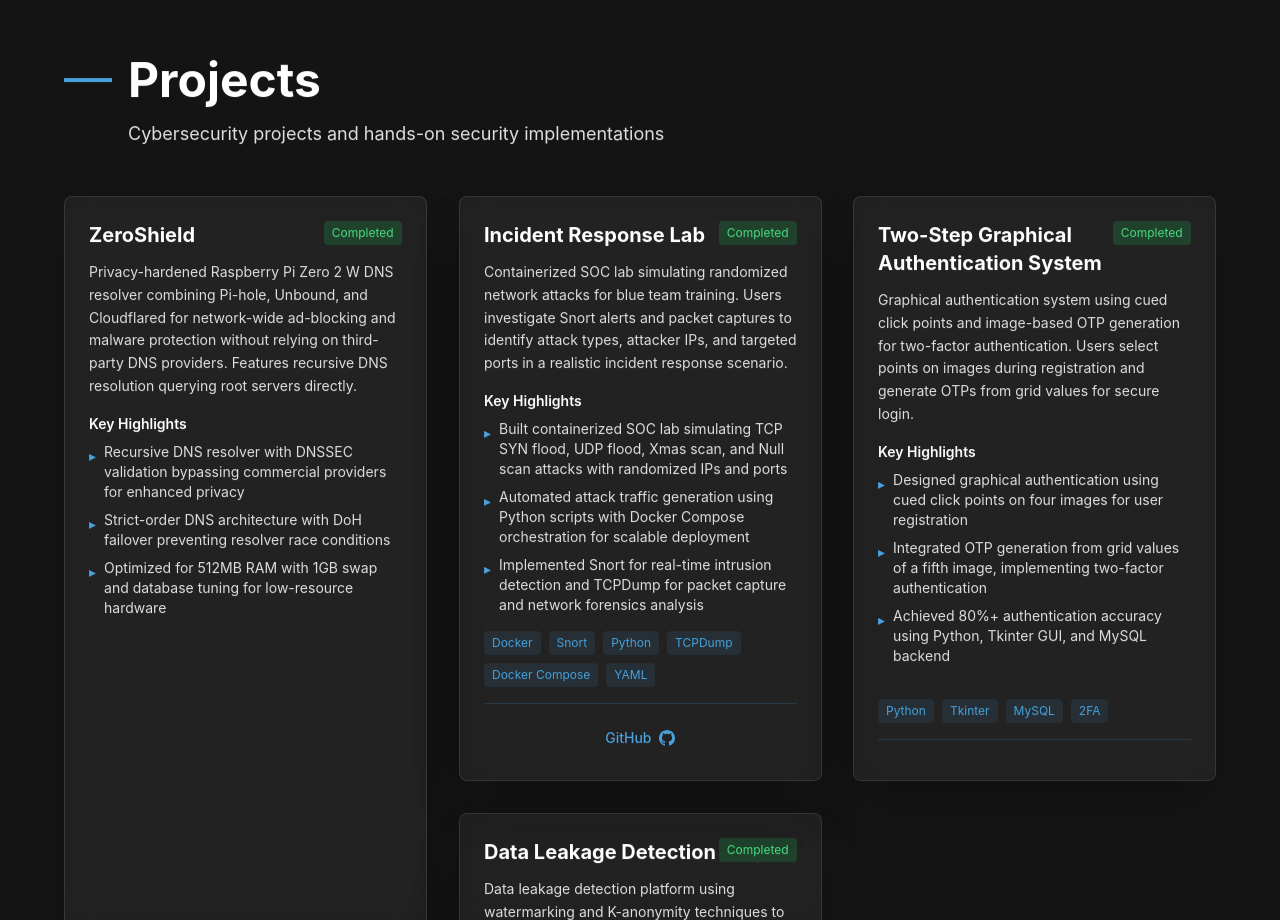
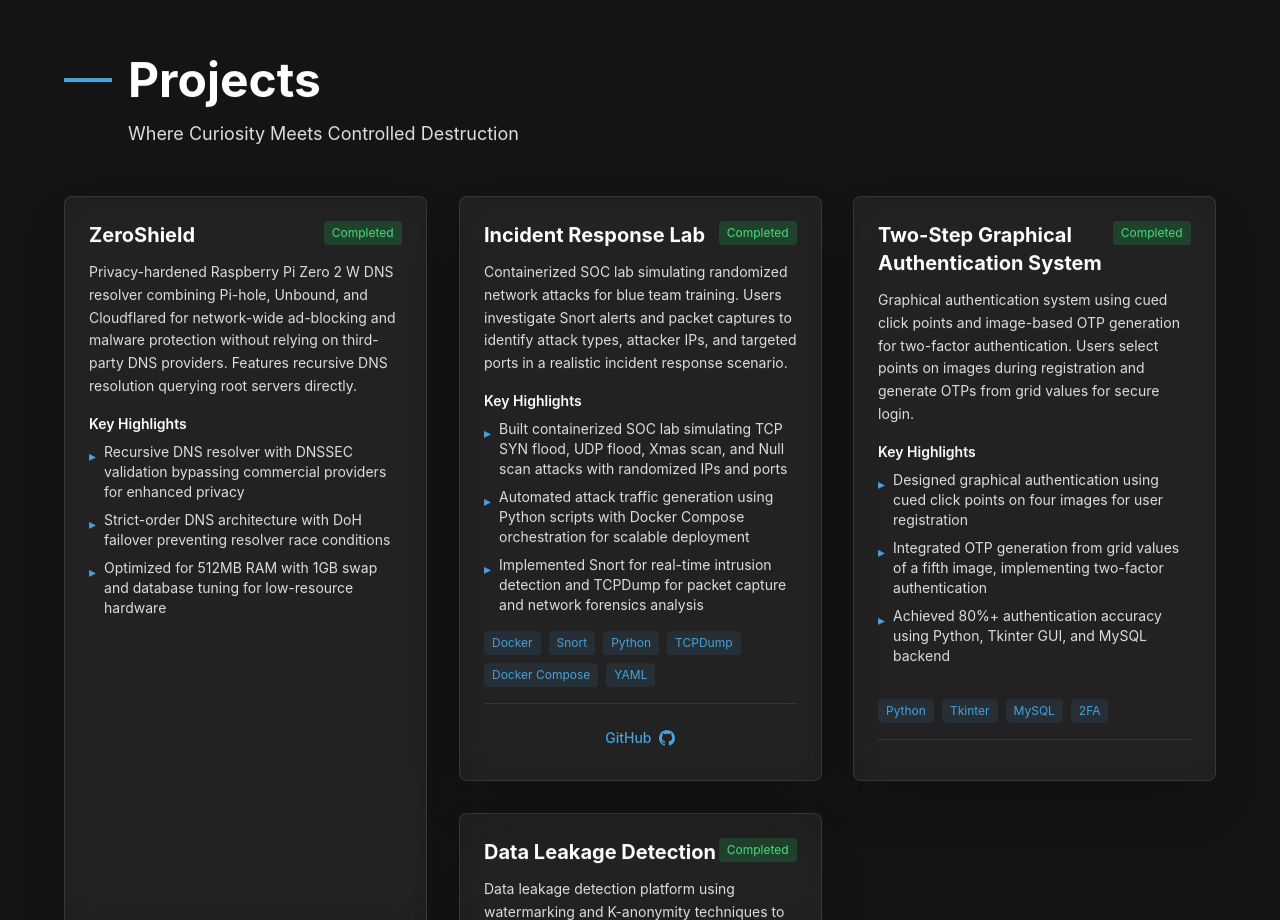
Before and after one commit to rish1keshh/rish1keshh.github.io, a React (Vite) app: page / in a window 1280 px wide. Shown: the part 3800-4720 px from the top of the page. Built offline with nearby package versions, Linux system fonts and the light colour scheme; no server answers.

Commit message:
Update subtitle for Projects section

```diff
--- a/src/sections/Projects.jsx
+++ b/src/sections/Projects.jsx
@@ -78,7 +78,7 @@ const Projects = () => {
     <Section
       id="projects"
       title="Projects"
-      subtitle="Cybersecurity projects and hands-on security implementations"
+      subtitle="Where Curiosity Meets Controlled Destruction"
       className="bg-navy-light/30 relative"
     >
       {/* Background pattern */}
```
